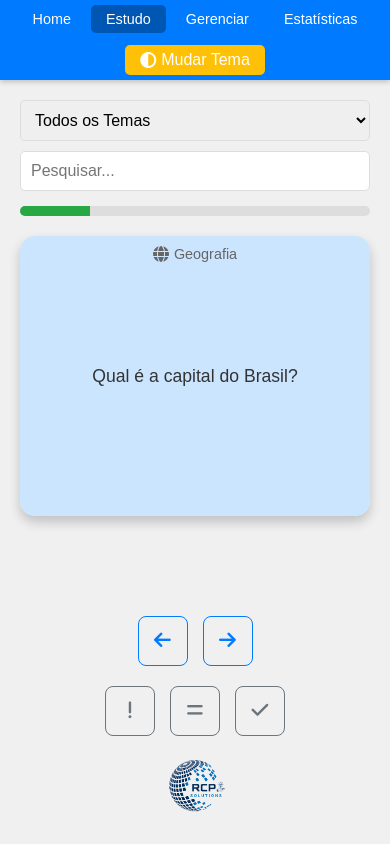
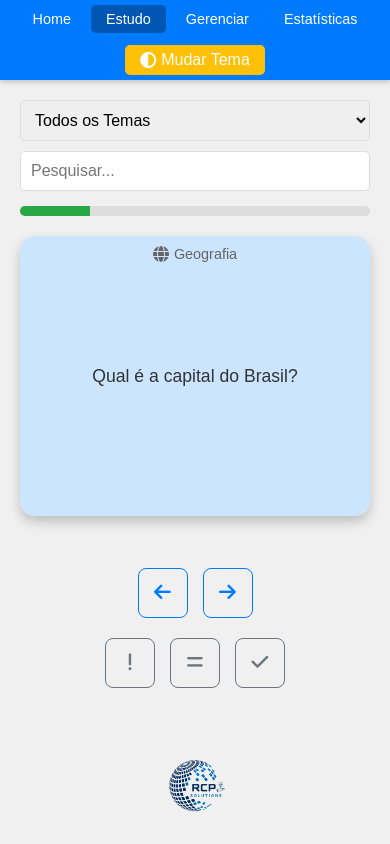
Before and after one commit to FredRCP/flashcards, a plain HTML site: page index.html in a window 390 px wide. Both pictures are taken after a click on the link "Estudo". Drawn offline with nearby package versions, Linux system fonts and the light colour scheme.

Commit message:
Add files via upload

```diff
--- a/assets/css/style.css
+++ b/assets/css/style.css
@@ -724,6 +724,10 @@
                 font-size: 0.9rem;
             }
 
+            #prox{
+                margin-top: -3rem;
+            }
+
             .theme-selector {
                 flex-direction: column;
                 align-items: stretch;
```
